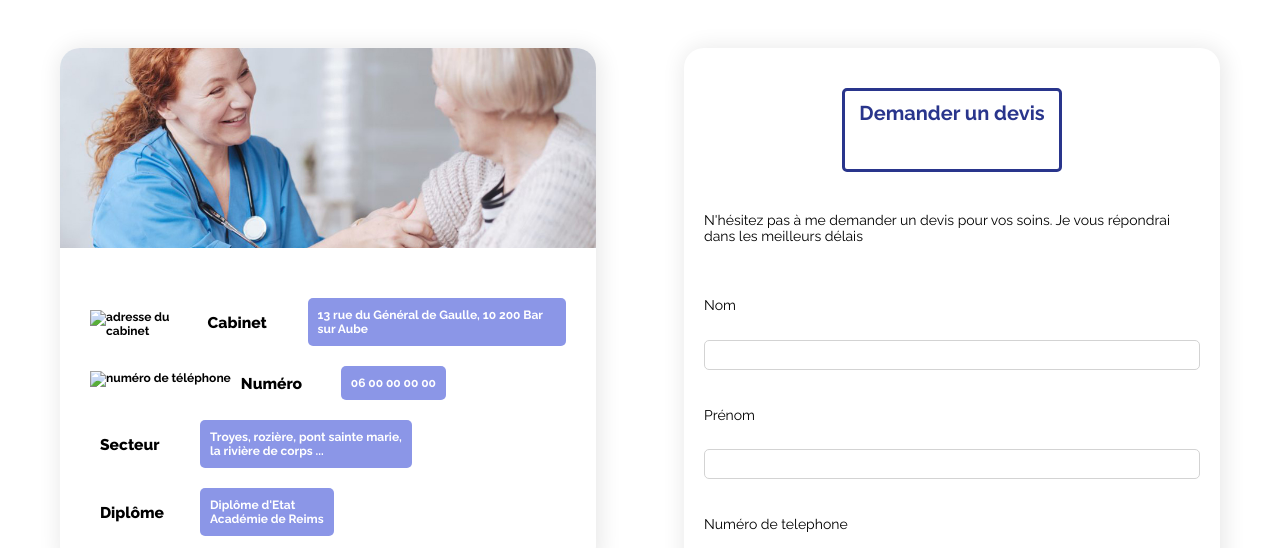
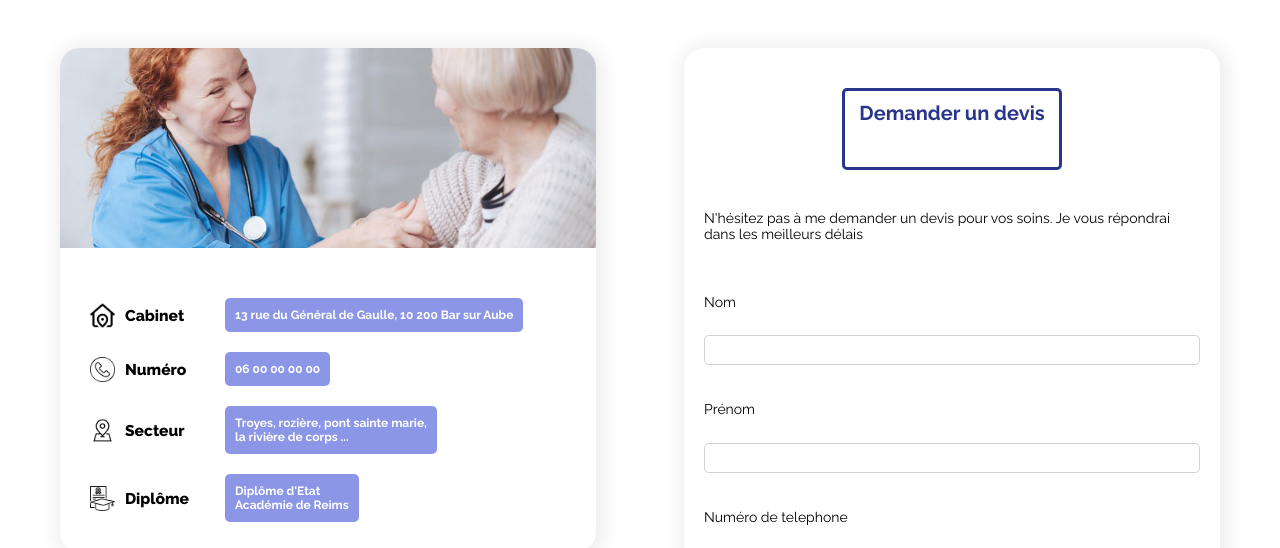
Before and after one commit to antoineThomasCode/Laurence, a website: page index.html in a window 1280 px wide. Shown: the part 222-770 px from the top of the page. Drawn offline with nearby package versions, Linux system fonts and the light colour scheme; files that its build step writes are made by us from their sources; the site is published under a folder, as on GitHub Pages, so addresses that start at the root find nothing.

Commit message:
adde sction

```diff
--- a/index.html
+++ b/index.html
@@ -38,21 +38,21 @@
                         <div>
                             <ul>
                                 <li>
-                                    <img class="calltoaction_icons" src="/assets/icons/adresse(1).png" alt="adresse du cabinet"><span class="calltoaction_elements">Cabinet</span> <span> 13 rue du Général de Gaulle,  10 200 Bar sur Aube </span>
+                                    <img class="calltoaction_icons" src="assets/icons/adresse(1).png" alt="adresse du cabinet"><span class="calltoaction_elements">Cabinet</span> <span> 13 rue du Général de Gaulle,  10 200 Bar sur Aube </span>
                                 </li>
                             </ul>
                         </div>
                         <div>
                             <ul>
                                 <li>
-                                    <img class="calltoaction_icons" src="/assets/icons/appel-telephonique.png" alt="numéro de téléphone"><span class="calltoaction_elements">Numéro</span> <span>06 00 00 00 00 </span>
+                                    <img class="calltoaction_icons" src="assets/icons/appel-telephonique.png" alt="numéro de téléphone"><span class="calltoaction_elements">Numéro</span> <span>06 00 00 00 00 </span>
                                 </li>
                             </ul>
                         </div>
                         <div>
                             <ul>
                                 <li>
-                                    <img class="calltoaction_icons" src="/assets/icons/adresse(2).png" alt=""><span class="calltoaction_elements">Secteur</span>
+                                    <img class="calltoaction_icons" src="assets/icons/adresse(2).png" alt=""><span class="calltoaction_elements">Secteur</span>
                                     <span> Troyes, rozière, pont sainte marie, <br> la rivière de corps ... </span>
                                 </li>
                             </ul>
@@ -60,7 +60,7 @@
                         <div>
                             <ul>
                                 <li>
-                                    <img class="calltoaction_icons" src="/assets/icons/diplome-de-fin-detudes.png" alt=""><span class="calltoaction_elements">Diplôme </span>
+                                    <img class="calltoaction_icons" src="assets/icons/diplome-de-fin-detudes.png" alt=""><span class="calltoaction_elements">Diplôme </span>
                                     <span> Diplôme d'Etat <br> Académie de Reims </span>
                                 </li>
                             </ul>
```
